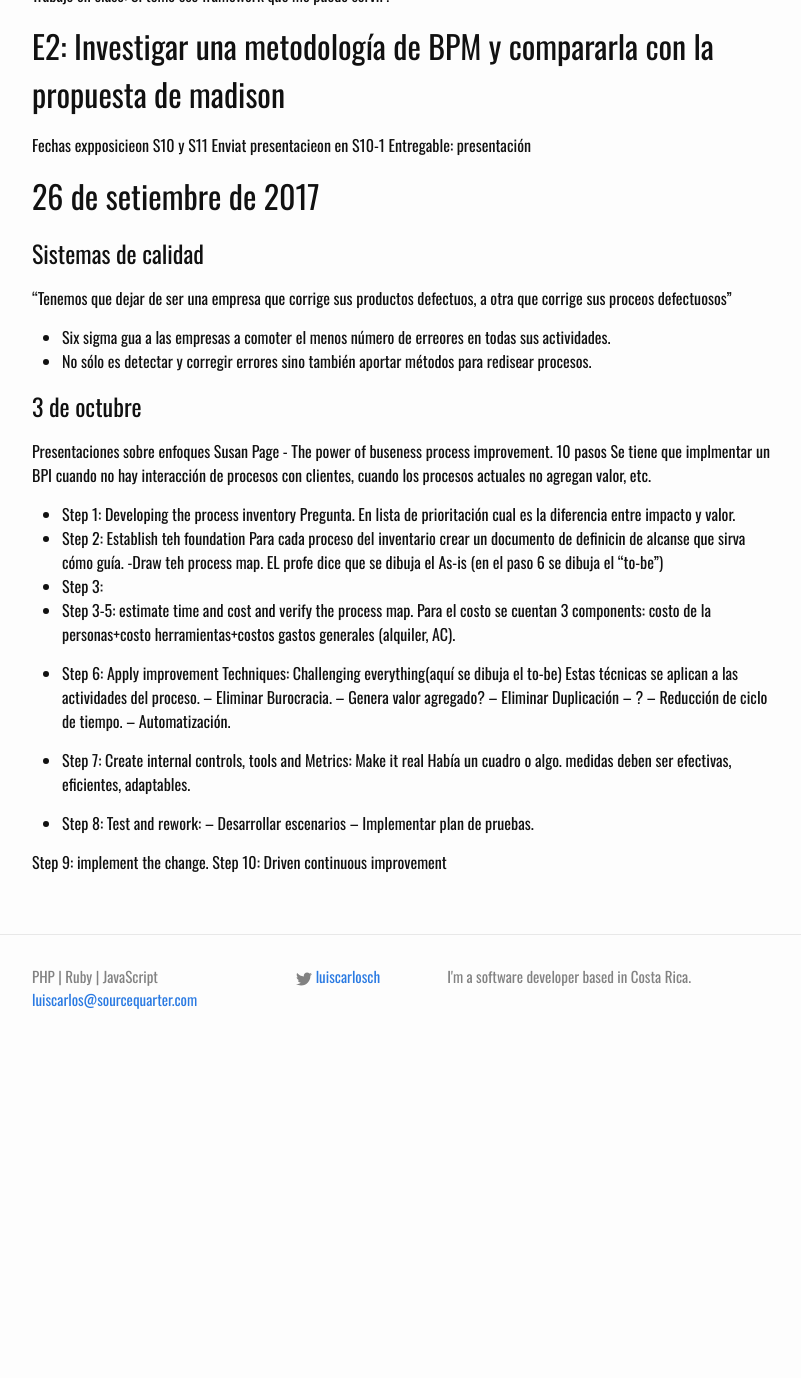
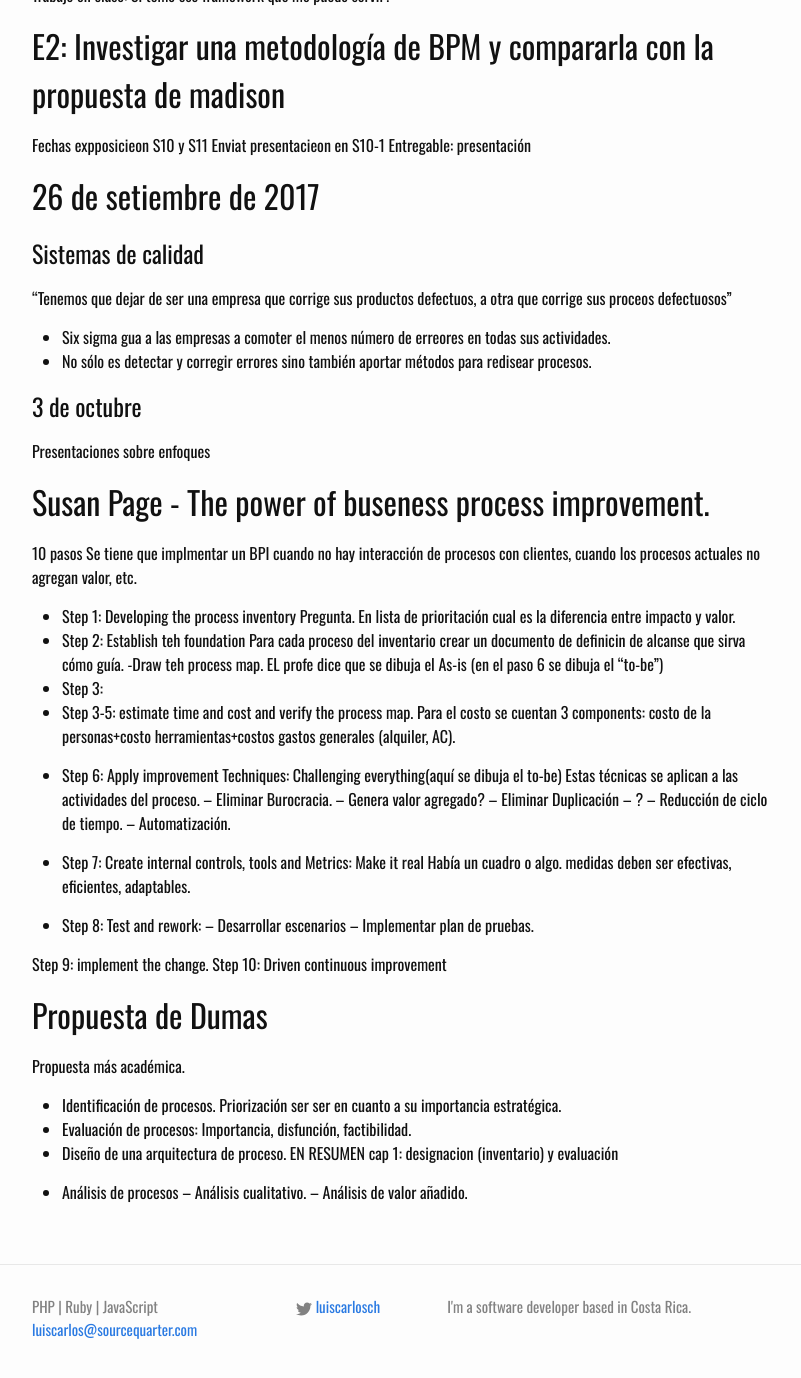
Before and after one commit to lucachaco/sourcequarter-lander, a Jekyll site: the page built from _posts/2017-08-03-bpm.md, in a window 1280 px wide and 1400 px high, scrolled down 2800 px. Shown: the top 1378 px of the window, without its empty margins (238-1039 px from the left). Built offline with Jekyll 4.4.1, drawn with Linux system fonts in a browser that asks for light colours; our own code applies the rules of GitHub Pages for plain Markdown files; before the commit the page ends 3870 px from its top, so only the background shows below that.

Commit message:
Update 2017-08-03-bpm.md

```diff
--- a/_posts/2017-08-03-bpm.md
+++ b/_posts/2017-08-03-bpm.md
@@ -126,7 +126,7 @@ Entregable: presentación
 
 # 3 de octubre
 Presentaciones sobre enfoques
-Susan Page - The power of buseness process improvement.
+## Susan Page - The power of buseness process improvement.
 10 pasos
 Se tiene que implmentar un BPI cuando no hay interacción de procesos con clientes, cuando los procesos actuales no agregan valor, etc.
 - Step 1: Developing the process inventory
@@ -158,3 +158,15 @@ medidas deben ser efectivas, eficientes, adaptables.
 
 Step 9: implement the change.
 Step 10: Driven continuous improvement
+
+## Propuesta de Dumas
+Propuesta más académica.
+- Identificación de procesos.
+Priorización ser ser en cuanto a su importancia estratégica.
+- Evaluación de procesos: Importancia, disfunción, factibilidad.
+- Diseño de una arquitectura de proceso.
+EN RESUMEN cap 1: designacion (inventario) y evaluación
+
+- Análisis de procesos
+-- Análisis cualitativo.
+-- Análisis de valor añadido.
```
